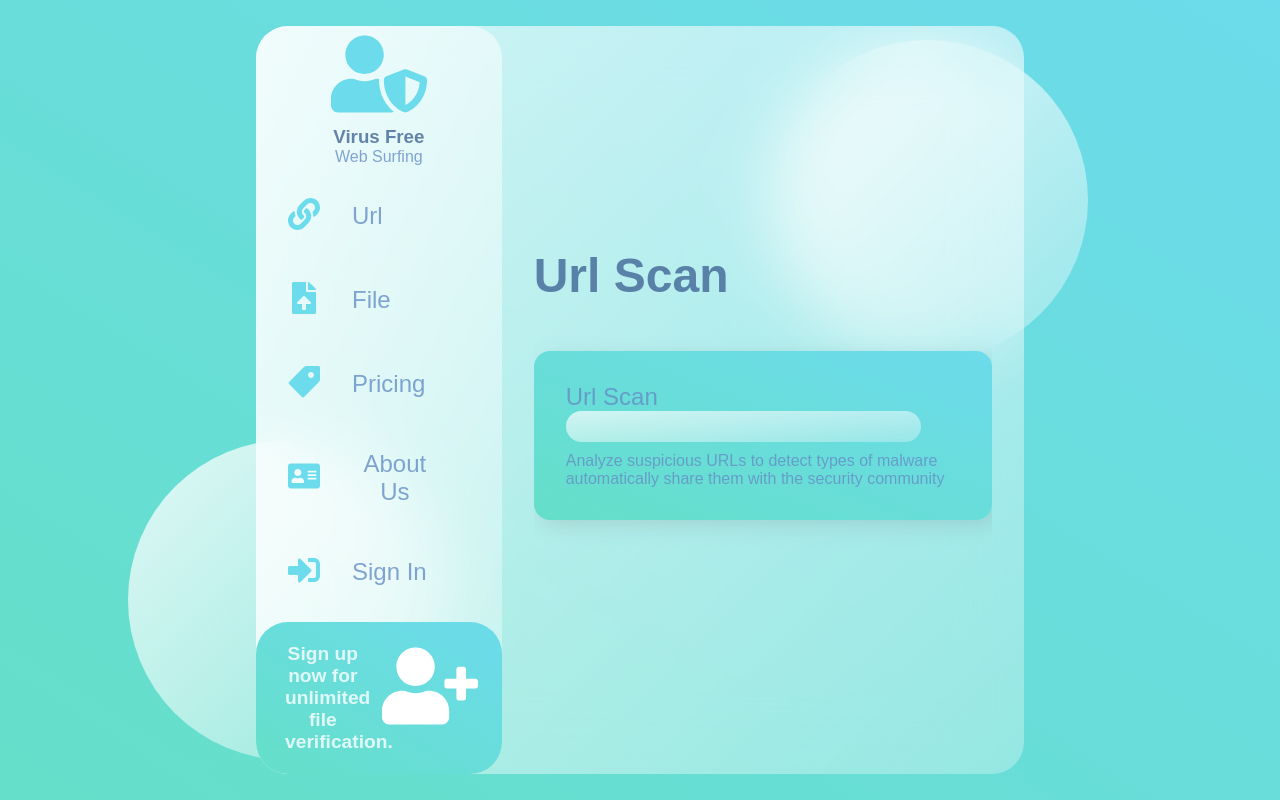
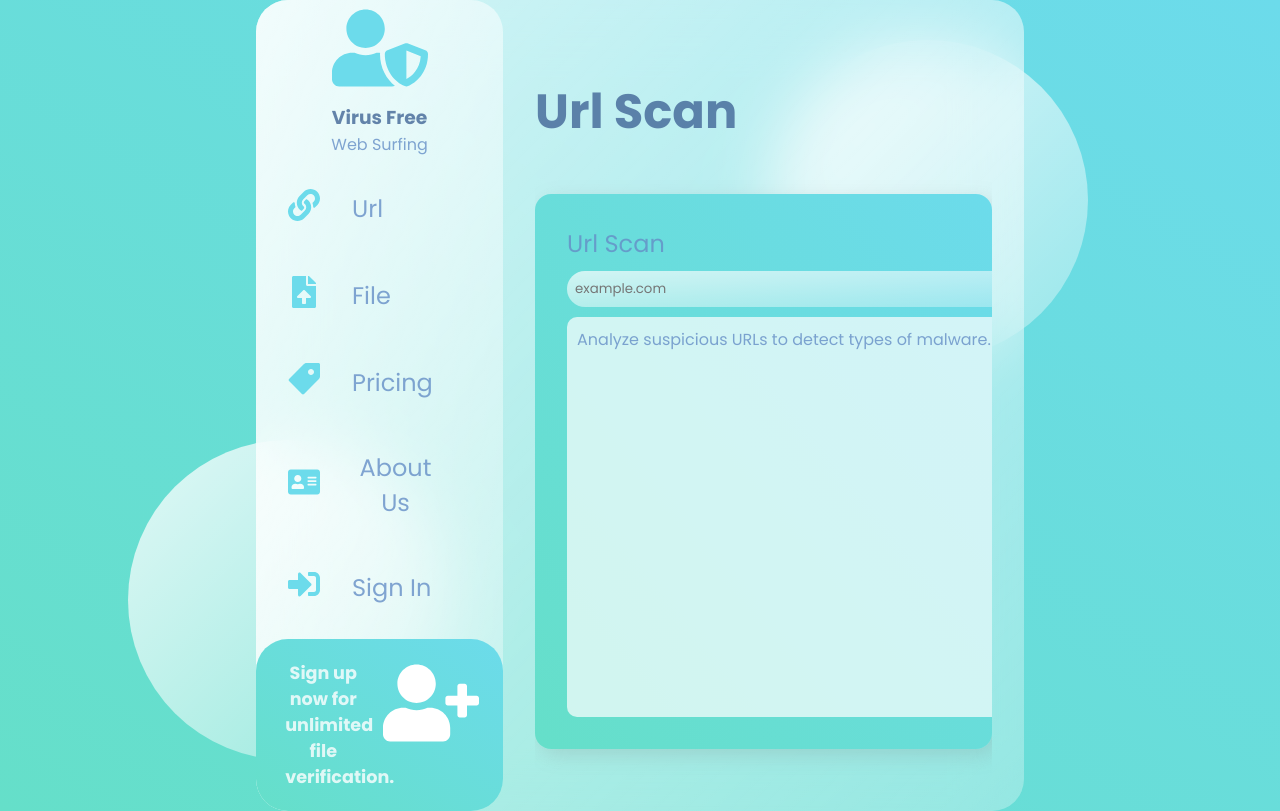
Before and after one commit to elvisdurmishi/virus-free, a React (Create React App) app: page / in a window 1280 px wide. Built offline with nearby package versions, Linux system fonts and the light colour scheme; no server answers.

Commit message:
Connected url scaning with api

```diff
--- a/public/index.html
+++ b/public/index.html
@@ -8,6 +8,11 @@
     <meta
       name="description"
       content="Web site created using create-react-app"
+    />
+    <link rel="preconnect" href="https://fonts.gstatic.com" />
+    <link
+      href="https://fonts.googleapis.com/css2?family=Poppins:wght@300;400;700&display=swap"
+      rel="stylesheet"
     />
     <link rel="apple-touch-icon" href="%PUBLIC_URL%/logo192.png" />
     <!--
--- a/src/App.css
+++ b/src/App.css
@@ -2,6 +2,10 @@
   margin: 0;
   padding: 0;
   box-sizing: border-box;
+}
+
+body {
+  font-family: 'Poppins', sans-serif;
 }
 
 h1 {
@@ -163,7 +167,46 @@ main {
 
 /* GAMES */
 .status {
-  margin-bottom: 3rem;
+  display: flex;
+  flex-direction: row;
+  justify-content: space-between;
+  align-items: center;
+  margin-bottom: 1rem;
+}
+
+.green-circle {
+  position: relative;
+  width: 100px;
+  height: 100px;
+  border-radius: 100%;
+  background-color: #3cb371;
+}
+
+.big-green-text {
+  color: #3cb371;
+  font-size: 2.5rem;
+  line-height: 1;
+}
+
+.white-circle {
+  background-color: #fff;
+  top: 50%;
+  left: 50%;
+  transform: translate(-50%, -50%);
+  position: absolute;
+  width: 75px;
+  height: 75px;
+  border-radius: 100%;
+  display: flex;
+  flex-direction: column;
+  justify-content: center;
+  align-items: center;
+  box-shadow: 0 0 10px #000000;
+}
+
+.empty-display {
+  width: 100px;
+  height: 100px;
 }
 
 input {
@@ -232,7 +275,7 @@ input {
   display: flex;
   background: linear-gradient(to right top, #65dfc9, #6cdbeb);
   border-radius: 1rem;
-  margin: 2rem 0rem;
+  margin: 2rem 0rem 0rem 0rem;
   padding: 2rem;
   box-shadow: 6px 6px 20px rgba(122, 122, 122, 0.212);
   justify-content: space-between;
@@ -272,7 +315,7 @@ input {
 }
 
 .card-footer {
-  font-size: 2rem;
+  font-size: 1.5rem;
   color: #426696;
 }
 
@@ -284,7 +327,7 @@ input {
 }
 
 .small-title {
-  font-size: 1.2rem;
+  font-size: 1.1rem;
   padding: 5px;
   text-align: center;
 }
@@ -298,7 +341,17 @@ input {
 }
 
 .input-container {
+  display: flex;
+  flex-direction: row;
+  align-items: center;
+  justify-content: space-between;
   position: relative;
+}
+
+.input-box {
+  margin: 10px 0;
+  width: 100%;
+  font-family: 'Poppins', sans-serif;
 }
 
 .search-icon {
@@ -344,3 +397,64 @@ input {
   padding-left: 25px;
   padding-right: 5px;
 }
+
+button {
+  border: none;
+  background-color: transparent;
+  padding: 10px;
+  cursor: pointer;
+  outline: none;
+}
+
+table {
+  background-color: rgba(255, 255, 255, 0.7);
+  border-radius: 10px;
+  padding: 10px;
+  overflow-y: scroll;
+  height: 400px;
+  display: block;
+  width: 530px;
+  border-collapse: collapse;
+}
+
+tbody {
+  width: 100%;
+}
+
+tr:nth-child(even) {
+  background-color: #f0f0f0;
+  color: black;
+}
+
+tr {
+  width: 100%;
+}
+
+td {
+  width: 100%;
+}
+
+.result {
+  text-align: center;
+}
+
+table::-webkit-scrollbar {
+  width: 13px;
+  height: 13px;
+}
+table::-webkit-scrollbar-thumb {
+  background: linear-gradient(13deg, #eb906c 14%, #df7d65 64%);
+  border-radius: 10px;
+}
+table::-webkit-scrollbar-thumb:hover {
+  background: linear-gradient(13deg, #df7d65 14%, #eb906c 64%);
+}
+table::-webkit-scrollbar-track {
+  background: #ffffff;
+  border-radius: 10px;
+  box-shadow: inset 7px 7px 12px #f0f0f0;
+}
+
+.small-height {
+  height: 100px;
+}
--- a/src/Components/Sidebar.js
+++ b/src/Components/Sidebar.js
@@ -15,9 +15,8 @@ function Sidebar() {
       <div className="links">
         {SidebarData.map((val, key) => {
           return (
-            <div className="link ">
+            <div key={key} className="link ">
               <div
-                key={key}
                 onClick={() => {
                   window.location.pathname = val.link;
                 }}
@@ -33,9 +32,8 @@ function Sidebar() {
       <div className="footer">
         {SidebarFooter.map((val, key) => {
           return (
-            <div>
+            <div key={key}>
               <div
-                key={key}
                 onClick={() => {
                   window.location.pathname = val.link;
                 }}
--- a/src/Components/SidebarData.js
+++ b/src/Components/SidebarData.js
@@ -17,26 +17,31 @@ const size = '2rem';
 
 export const SidebarData = [
   {
+    id: 1,
     title: 'Url',
     icon: <FaLink color={color} fontSize={size} />,
     link: '/home',
   },
   {
+    id: 2,
     title: 'File',
     icon: <FaFileUpload color={color} fontSize={size} />,
     link: '/file',
   },
   {
+    id: 3,
     title: 'Pricing',
     icon: <ImPriceTag color={color} fontSize={size} />,
     link: '/pricing',
   },
   {
+    id: 4,
     title: 'About Us',
     icon: <FaAddressCard color={color} fontSize={size} />,
     link: '/about-us',
   },
   {
+    id: 5,
     title: 'Sign In',
     icon: <FaSignInAlt color={color} fontSize={size} />,
     link: '/sign-in',
--- a/src/pages/Home.js
+++ b/src/pages/Home.js
@@ -1,27 +1,91 @@
-import React from 'react';
-import axios from 'axios';
-import { useState } from 'react';
-import { FontAwesomeIcon } from '@fortawesome/react-fontawesome';
+import React, { Component } from 'react';
+// import axios from 'axios';
+// import { useState } from 'react';
+import {
+  FaSearch,
+  FaRegCheckCircle,
+  FaRegQuestionCircle,
+} from 'react-icons/fa';
 import '../App.css';
 
-function Home() {
-  const [input, setInput] = useState('');
-  var base64Input = btoa(input);
+export default class Home extends Component {
+  constructor() {
+    super();
+    this.state = {
+      value: '',
+      stats: null,
+      engine: [],
+      result: 'Analyze suspicious URLs to detect types of malware.',
+      loading: true,
+    };
+    this.handleChange = this.handleChange.bind(this);
+  }
 
-  const url = 'https://www.virustotal.com/api/v3/urls/' + base64Input;
+  handleChange(event) {
+    this.setState({ value: event.target.value });
+  }
 
-  const res = axios.get(url, {
+  handleErrors(response) {
+    if (!response.ok) {
+      throw Error(response.statusText);
+    }
+    return response;
+  }
+
+  handleButtonClick = () => {
+    this.setState({
+      loading: true,
+      harmelss: null,
+      malicious: null,
+      engine: null,
+      result: 'Loading results...',
+    });
+    var encrypted = btoa(this.state.value);
+    var base64value = encrypted.replace('=', '');
+    var finalValue = base64value.replace('=', '');
+    const url = 'https://www.virustotal.com/api/v3/urls/' + finalValue;
+    fetch(url, {
+      method: 'GET',
       headers: {
         'x-apikey': process.env.REACT_APP_VIRUS_TOTAL_KEY,
       },
+      mode: 'cors',
+    })
+      .then(this.handleErrors)
+      .then((response) => response.json())
+      .then((json) => {
+        this.setState({
+          harmless: json.data.attributes.last_analysis_stats.harmless,
+          malicious: json.data.attributes.last_analysis_stats.malicious,
+          engine: Object.keys(json.data.attributes.last_analysis_results),
+          result: json.data.attributes.last_analysis_results,
+          loading: false,
         });
+      })
+      .catch((error) => {
+        this.setState({
+          result: "The url provided is incorrect or the website can't be found",
+        });
+      });
+  };
 
-  console.log(res);
-
+  render() {
     return (
       <div>
         <div className="status">
           <h1>Url Scan</h1>
+          {this.state.loading || !this.state.result ? (
+            <div className="empty-display"></div>
+          ) : (
+            [
+              <div key={1} className="green-circle">
+                <div className="white-circle">
+                  <span className="big-green-text">{this.state.malicious}</span>
+                  <span>/{this.state.harmless}</span>
+                </div>
+              </div>,
+            ]
+          )}
         </div>
         <div className="cards">
           <div className="card">
@@ -29,29 +93,59 @@ function Home() {
               <h2>Url Scan</h2>
               <div className="input-container">
                 <input
-                value={input}
-                onInput={(e) => setInput(e.target.value)}
+                  value={this.state.value}
+                  onChange={this.handleChange}
                   className="input-box"
                   type="text"
+                  placeholder="example.com"
+                  size="30"
+                  required
                 />
-              <a href="www.google.com">
-                <FontAwesomeIcon
-                  className="fas search-icon"
-                  icon="search"
-                ></FontAwesomeIcon>
-                <i className="fas search-icon fa-search"></i>
-              </a>
-              <h2>{base64Input}</h2>
+                <button type="button" onClick={this.handleButtonClick}>
+                  <FaSearch color="#fff" fontSize="1rem" />
+                </button>
               </div>
-            <p>
-              Analyze suspicious URLs to detect types of malware automatically
-              share them with the security community
-            </p>
+              <table>
+                <tbody>
+                  {this.state.loading || !this.state.result ? (
+                    <tr>
+                      <td>
+                        <p>{this.state.result}</p>
+                      </td>
+                    </tr>
+                  ) : (
+                    [
+                      this.state.engine.map(
+                        (engine, bodykey, key, key1, key2, key3) => (
+                          <tr key={bodykey}>
+                            <td key={key2}>
+                              {this.state.result[engine].engine_name}
+                            </td>
+                            <td key={key3}>
+                              {this.state.result[engine].result === 'clean' ? (
+                                <div className="result">
+                                  <FaRegCheckCircle color="#00FF00"></FaRegCheckCircle>
+                                  <p>Clean</p>
+                                </div>
+                              ) : (
+                                <div className="result">
+                                  <FaRegQuestionCircle color="red"></FaRegQuestionCircle>
+                                  <p>Suspicious</p>
+                                </div>
+                              )}
+                            </td>
+                            {this.state.loading}
+                          </tr>
+                        )
+                      ),
+                    ]
+                  )}
+                </tbody>
+              </table>
             </div>
           </div>
         </div>
       </div>
     );
   }
-
-export default Home;
+}
```
Also changed, not shown: src/pages/File.js (+19 -11 lines), 2 other files (tests, documents, lock files or other folders). Lines whose indentation alone changed are shown as unchanged.
